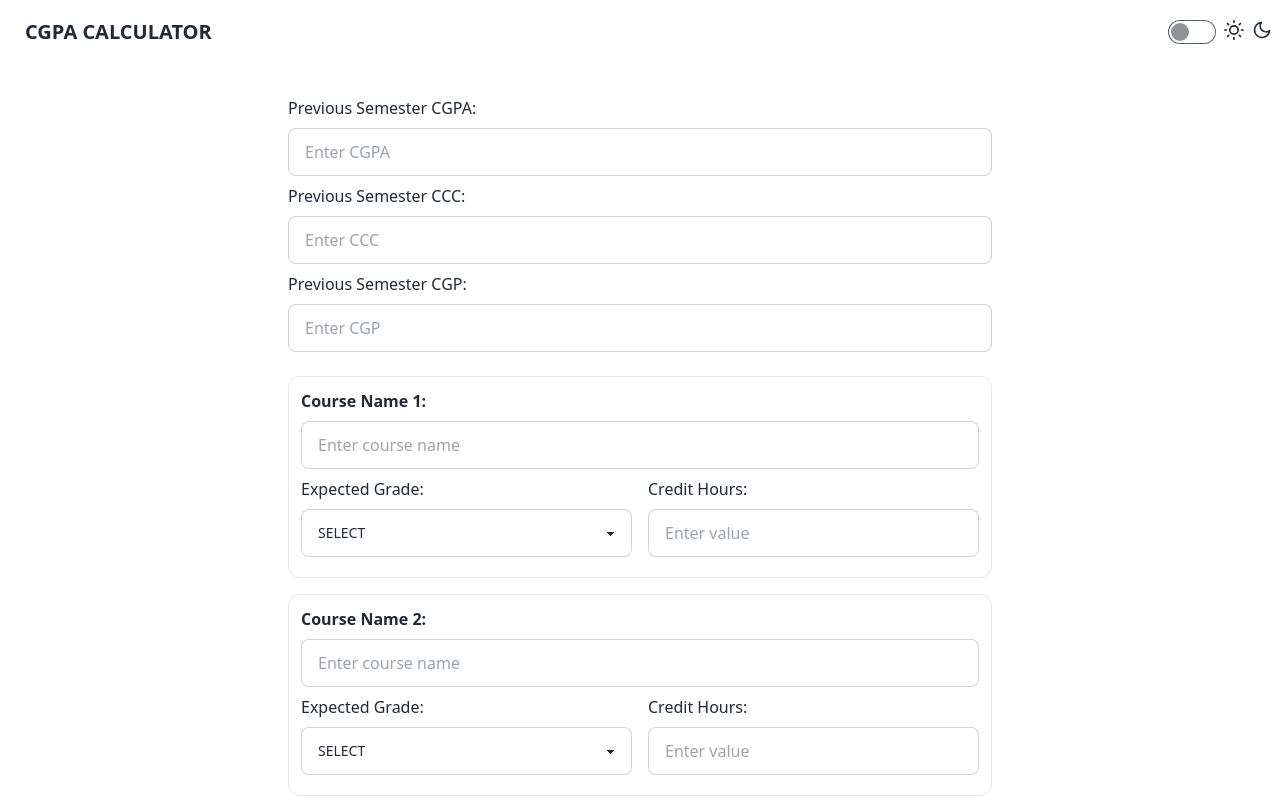
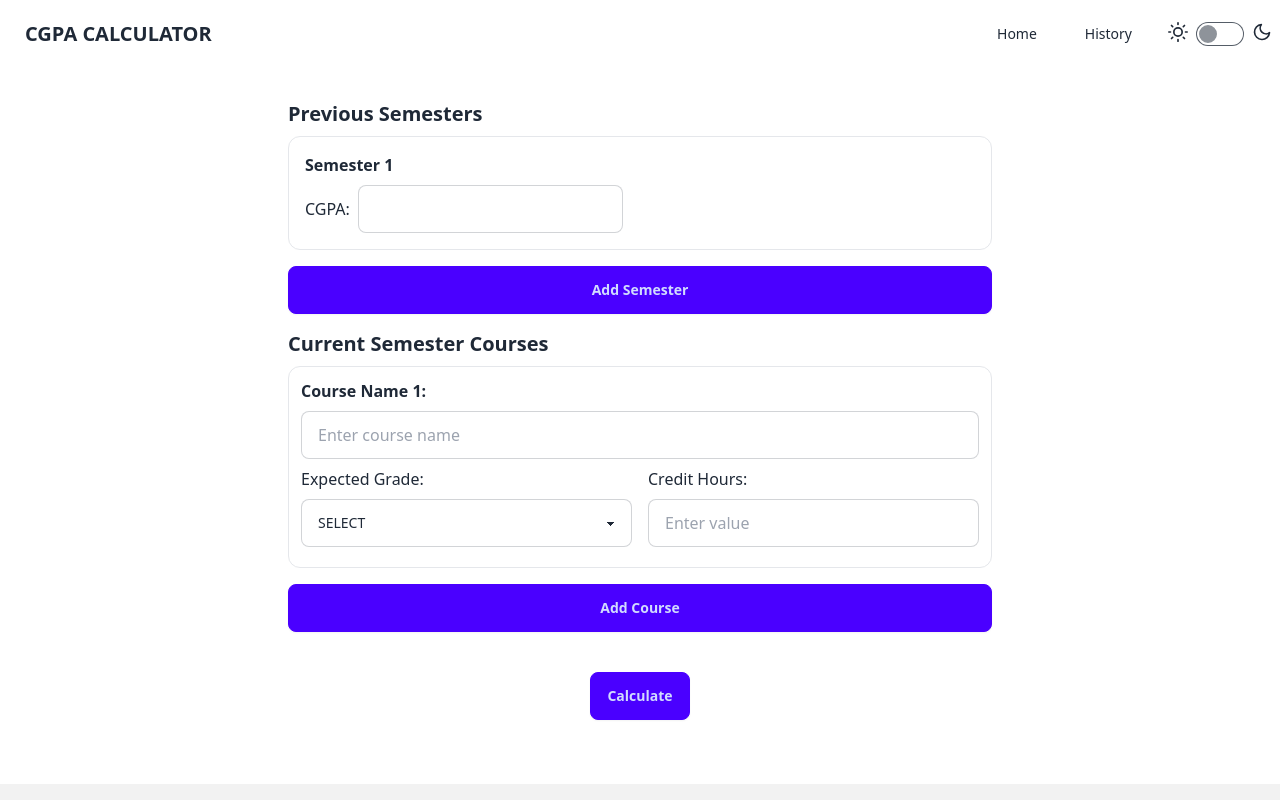
Before and after one commit to danieyal/unikl-cgpa-calculator, a React (Vite) app: page / in a window 1280 px wide. Shown: the top 800 px of the page. Built offline with nearby package versions, Linux system fonts and the light colour scheme.

Commit message:
improvements
-Add history
-Remove ccc
-Add multiple previous semester cgpa input for improved cgpa calculation
-User inputted data now persist after full page refresh. Data is saved into local storage.
-Modify course input. Now it dynamically load a new course input based on user.

```diff
--- a/package.json
+++ b/package.json
@@ -11,7 +11,8 @@
   },
   "dependencies": {
     "react": "^18.3.1",
-    "react-dom": "^18.3.1"
+    "react-dom": "^18.3.1",
+    "react-router-dom": "^6.26.1"
   },
   "devDependencies": {
     "@types/react": "^18.3.3",
--- a/src/App.jsx
+++ b/src/App.jsx
@@ -1,20 +1,53 @@
 import React, { useState, useEffect } from 'react';
+import { BrowserRouter as Router, Route, Routes, Link } from 'react-router-dom';
+import History from './components/History';
 
-const MAX_COURSES = 10;
 const gradeOptions = ["SELECT", "A+", "A", "A-", "B+", "B", "B-", "C+", "C", "C-", "D", "F"];
 
 function App() {
-  const [courses, setCourses] = useState(Array.from({ length: MAX_COURSES }, () => ({ name: '', grade: '', creditHours: '' })));
-  const [cgpa, setCgpa] = useState('');
-  const [ccc, setCcc] = useState('');
-  const [cgp, setCgp] = useState('');
+  const [courses, setCourses] = useState(() => {
+    const savedCourses = JSON.parse(localStorage.getItem('courses'));
+    return savedCourses || [{ name: '', grade: '', creditHours: '' }];
+  });
+  const [cgpa, setCgpa] = useState(localStorage.getItem('cgpa') || '');
+  const [ccc, setCcc] = useState(localStorage.getItem('ccc') || '');
+  const [cgp, setCgp] = useState(localStorage.getItem('cgp') || '');
   const [result, setResult] = useState({});
   const [theme, setTheme] = useState(localStorage.getItem('theme') || 'light');
+  const [history, setHistory] = useState(() => JSON.parse(localStorage.getItem('history')) || []);
+  const [previousSemesters, setPreviousSemesters] = useState(() => {
+    const saved = JSON.parse(localStorage.getItem('previousSemesters'));
+    return saved || [{ cgpa: '' }];
+  });
 
   useEffect(() => {
     document.documentElement.setAttribute('data-theme', theme);
     localStorage.setItem('theme', theme);
   }, [theme]);
+
+  useEffect(() => {
+    localStorage.setItem('courses', JSON.stringify(courses));
+  }, [courses]);
+
+  useEffect(() => {
+    localStorage.setItem('cgpa', cgpa);
+  }, [cgpa]);
+
+  useEffect(() => {
+    localStorage.setItem('ccc', ccc);
+  }, [ccc]);
+
+  useEffect(() => {
+    localStorage.setItem('cgp', cgp);
+  }, [cgp]);
+
+  useEffect(() => {
+    localStorage.setItem('history', JSON.stringify(history));
+  }, [history]);
+
+  useEffect(() => {
+    localStorage.setItem('previousSemesters', JSON.stringify(previousSemesters));
+  }, [previousSemesters]);
 
   const handleCourseChange = (index, field, value) => {
     const newCourses = [...courses];
@@ -22,44 +55,82 @@ function App() {
     setCourses(newCourses);
   };
 
+  const addSemester = () => {
+    setPreviousSemesters([...previousSemesters, { cgpa: '' }]);
+  };
+
+  const removeSemester = (index) => {
+    const newSemesters = previousSemesters.filter((_, i) => i !== index);
+    setPreviousSemesters(newSemesters);
+  };
+
+  const handleSemesterChange = (index, field, value) => {
+    const newSemesters = [...previousSemesters];
+    newSemesters[index][field] = value;
+    setPreviousSemesters(newSemesters);
+  };
+
+  const addCourse = () => {
+    setCourses([...courses, { name: '', grade: '', creditHours: '' }]);
+  };
+
+  const removeCourse = (index) => {
+    const newCourses = courses.filter((_, i) => i !== index);
+    setCourses(newCourses);
+  };
+
   const calculateCGPA = () => {
     try {
-      let currentCgpa = parseFloat(cgpa);
-      let currentCcc = parseFloat(ccc);
-      let currentCgp = parseFloat(cgp);
+      let totalSemesters = previousSemesters.length + 1; // Including current semester
+      let totalGPA = 0;
 
-      if (isNaN(currentCgpa) || isNaN(currentCcc) || isNaN(currentCgp)) {
-        alert("Please enter valid numeric values for CGPA, CCC, and CGP.");
-        return;
+      // Calculate total GPA from previous semesters
+      previousSemesters.forEach(semester => {
+        const semesterCgpa = parseFloat(semester.cgpa);
+
+        if (isNaN(semesterCgpa)) {
+          throw new Error("Invalid CGPA input in previous semesters");
         }
 
-      let semesterGradePoints = [];
-      let totalCreditHours = currentCcc;
-      let semesterCreditHours = 0;
-      let semesterTotalGradePoints = 0;
+        totalGPA += semesterCgpa;
+      });
 
-      for (let i = 0; i < MAX_COURSES; i++) {
-        let { name, grade, creditHours } = courses[i];
+      // Calculate current semester GPA
+      let currentSemesterCreditHours = 0;
+      let currentSemesterGradePoints = 0;
+
+      courses.forEach(course => {
+        let { grade, creditHours } = course;
         creditHours = parseFloat(creditHours);
 
         if (!isNaN(creditHours) && creditHours > 0 && gradeOptions.includes(grade)) {
           let gradePoint = getGradePoint(grade) * creditHours;
-          semesterGradePoints.push(gradePoint);
-          totalCreditHours += creditHours;
-          semesterCreditHours += creditHours;
-          semesterTotalGradePoints += gradePoint;
+          currentSemesterCreditHours += creditHours;
+          currentSemesterGradePoints += gradePoint;
         }
-      }
+      });
 
-      let semesterGPA = semesterTotalGradePoints / semesterCreditHours;
-      currentCgpa = (currentCgp + semesterTotalGradePoints) / totalCreditHours;
+      let currentSemesterGPA = currentSemesterGradePoints / currentSemesterCreditHours;
+      totalGPA += currentSemesterGPA;
 
-      setResult({
-        semesterGPA: semesterGPA.toFixed(2),
-        cgpa: currentCgpa.toFixed(2),
-        totalCreditHours,
-        cgp: (currentCgp + semesterTotalGradePoints).toFixed(2),
-      });
+      // Calculate overall CGPA
+      let overallCGPA = totalGPA / totalSemesters;
+
+      const newResult = {
+        semesterGPA: currentSemesterGPA.toFixed(2),
+        cgpa: overallCGPA.toFixed(2),
+        totalCreditHours: currentSemesterCreditHours,
+        cgp: currentSemesterGradePoints.toFixed(2),
+        date: new Date().toLocaleString(),
+        courses: courses.filter(course => course.name && course.grade && course.creditHours)
+      };
+
+      setResult(newResult);
+
+      // Add to history
+      const newHistory = [newResult, ...history.slice(0, 9)]; // Keep only the last 10 entries
+      setHistory(newHistory);
+      localStorage.setItem('history', JSON.stringify(newHistory));
     } catch (error) {
       alert("An error occurred: " + error.message);
     }
@@ -95,11 +166,30 @@ function App() {
   };
 
   return (
+    <Router>
       <div className="bg-base-100 text-base-content">
         <nav className="navbar bg-base-100">
           <a className="btn btn-ghost text-xl">CGPA CALCULATOR</a>
           <div className="flex-1 justify-end">
+            <ul className="menu menu-horizontal px-1">
+              <li className='mr-4'><Link to="/">Home</Link></li>
+              <li className='mr-4'><Link to="/history">History</Link></li>
+            </ul>
             <label className="flex cursor-pointer gap-2">
+              <svg
+                xmlns="http://www.w3.org/2000/svg"
+                width="20"
+                height="20"
+                viewBox="0 0 24 24"
+                fill="none"
+                stroke="currentColor"
+                strokeWidth="2"
+                strokeLinecap="round"
+                strokeLinejoin="round">
+                <circle cx="12" cy="12" r="5" />
+                <path
+                  d="M12 1v2M12 21v2M4.2 4.2l1.4 1.4M18.4 18.4l1.4 1.4M1 12h2M21 12h2M4.2 19.8l1.4-1.4M18.4 5.6l1.4-1.4" />
+              </svg>
               <input
                 type="checkbox"
                 className="toggle theme-controller"
@@ -117,58 +207,45 @@ function App() {
                 strokeLinecap="round"
                 strokeLinejoin="round"
               >
-              <circle cx="12" cy="12" r="5" />
-              <path d="M12 1v2M12 21v2M4.2 4.2l1.4 1.4M18.4 18.4l1.4 1.4M1 12h2M21 12h2M4.2 19.8l1.4-1.4M18.4 5.6l1.4-1.4" />
-            </svg>
-            <svg
-              xmlns="http://www.w3.org/2000/svg"
-              width="20"
-              height="20"
-              viewBox="0 0 24 24"
-              fill="none"
-              stroke="currentColor"
-              strokeWidth="2"
-              strokeLinecap="round"
-              strokeLinejoin="round"
-            >
                 <path d="M21 12.79A9 9 0 1 1 11.21 3 7 7 0 0 0 21 12.79z" />
               </svg>
             </label>
           </div>
         </nav>
+
+        <Routes>
+          <Route path="/" element={
             <div className="container mx-auto max-w-3xl p-8">
-        <div className="input-section mb-4">
-          <label className="block mb-2" htmlFor="cgpa">Previous Semester CGPA:</label>
+              <div className="flex flex-col input-section mb-4 justify-center">
+                <h2 className="text-xl font-bold mb-2">Previous Semesters</h2>
+                {previousSemesters.map((semester, index) => (
+                  <div key={index} className="mb-4 p-4 border rounded-xl">
+                    <div className="flex justify-between items-center mb-2">
+                      <h3 className="font-bold">Semester {index + 1}</h3>
+                      {index > 0 && (
+                        <button className="btn btn-circle btn-sm" onClick={() => removeSemester(index)}>X</button>
+                      )}
+                    </div>
+                    <div className="grid grid-cols-3 gap-4">
+                      <div className="flex items-center">
+                        <label className="mr-2" htmlFor={`cgpa-${index}`}>CGPA:</label>
                         <input
-            className="input input-bordered w-full mb-2"
+                          className="input input-bordered flex-grow"
                           type="text"
-            id="cgpa"
-            placeholder="Enter CGPA"
-            value={cgpa}
-            onChange={(e) => setCgpa(e.target.value)}
-          />
-          <label className="block mb-2" htmlFor="ccc">Previous Semester CCC:</label>
-          <input
-            className="input input-bordered w-full mb-2"
-            type="text"
-            id="ccc"
-            placeholder="Enter CCC"
-            value={ccc}
-            onChange={(e) => setCcc(e.target.value)}
-          />
-          <label className="block mb-2" htmlFor="cgp">Previous Semester CGP:</label>
-          <input
-            className="input input-bordered w-full mb-2"
-            type="text"
-            id="cgp"
-            placeholder="Enter CGP"
-            value={cgp}
-            onChange={(e) => setCgp(e.target.value)}
+                          id={`cgpa-${index}`}
+                          value={semester.cgpa}
+                          onChange={(e) => handleSemesterChange(index, 'cgpa', e.target.value)}
                         />
                       </div>
-        <div id="course-section" className="mb-4 grid gap-4">
+                    </div>
+                  </div>
+                ))}
+                <button className="btn btn-primary" onClick={addSemester}>Add Semester</button>
+              </div>
+              <div id="course-section" className="flex flex-col justify-center mb-10">
+                <h2 className="text-xl font-bold mb-2">Current Semester Courses</h2>
                 {courses.map((course, index) => (
-            <div className="input-section p-3 border rounded-xl" key={index}>
+                  <div className="input-section p-3 border rounded-xl mb-4" key={index}>
                     <label className="block mb-2 font-bold" htmlFor={`course-name-${index}`}>Course Name {index + 1}:</label>
                     <input
                       className="input input-bordered w-full mb-2"
@@ -204,8 +281,14 @@ function App() {
                         />
                       </div>
                     </div>
+                    {index > 0 && (
+                      <div className="flex justify-end">
+                        <button className="btn btn-error mt-2" onClick={() => removeCourse(index)}>Remove Course</button>
+                      </div>
+                    )}
                   </div>
                 ))}
+                <button className="btn btn-primary" onClick={addCourse}>Add Course</button>
               </div>
               <div className="flex justify-center items-center">
                 <button id="calculate-btn" className="btn btn-primary" onClick={calculateCGPA}>Calculate</button>
@@ -222,25 +305,22 @@ function App() {
                         <div className="stat-title">CGPA</div>
                         <div className="stat-value">{result.cgpa}</div>
                       </div>
-                <div className="stat">
-                  <div className="stat-title">CCC</div>
-                  <div className="stat-value">{result.totalCreditHours}</div>
-                </div>
-                <div className="stat">
-                  <div className="stat-title">CGP</div>
-                  <div className="stat-value">{result.cgp}</div>
-                </div>
                     </div>
                   </div>
                 </div>
               )}
             </div>
+          } />
+          <Route path="/history" element={<History history={history} />} />
+        </Routes>
+
         <footer className="bg-base-200 text-base-content p-4 mt-8">
           <div className="w-full max-w-screen-xl mx-auto text-center">
             <span className="block text-sm">© 2024 <a href="https://latiffdanieyal.site/" className="hover:underline">Latiff Danieyal</a>. All Rights Reserved.</span>
           </div>
         </footer>
       </div>
+    </Router>
   );
 }
 
--- /dev/null
+++ b/src/components/History.jsx
@@ -0,0 +1,31 @@
+import React from 'react';
+
+function History({ history }) {
+  return (
+    <div className="container mx-auto min-h-dvh max-w-3xl p-8">
+      <h2 className="text-2xl font-bold mb-4">Calculation History</h2>
+      <div className="overflow-x-auto">
+        <table className="table w-full">
+          <thead>
+            <tr>
+              <th>Date</th>
+              <th>Semester GPA</th>
+              <th>CGPA</th>
+            </tr>
+          </thead>
+          <tbody>
+            {history.map((entry, index) => (
+              <tr key={index}>
+                <td>{entry.date}</td>
+                <td>{entry.semesterGPA}</td>
+                <td>{entry.cgpa}</td>
+              </tr>
+            ))}
+          </tbody>
+        </table>
+      </div>
+    </div>
+  );
+}
+
+export default History;
```
Also changed, not shown: 1 other file (tests, documents, lock files or other folders). Lines whose indentation alone changed are shown as unchanged.
